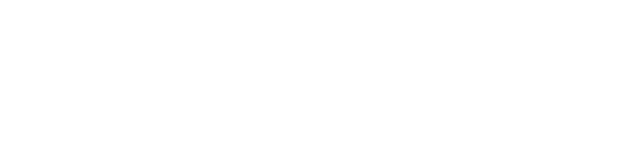
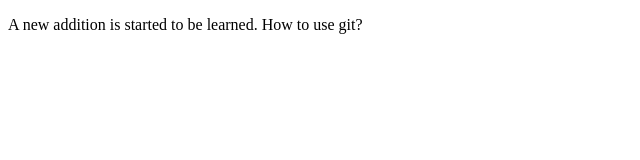
Before and after one commit to pavpench/hello-world, a plain HTML site: page example.html in a window 1280 px wide. Shown: the whole page, without its empty margins (0-640 px from the left). Drawn offline with Linux system fonts and the light colour scheme.

Commit message:
updating the content of the page

```diff
--- a/example.html
+++ b/example.html
@@ -7,7 +7,7 @@
     <title>Document</title>
 </head>
 <body>
-
+    <p>A new addition is started to be learned. How to use git? </p>
 
 </body>
 </html>
```
